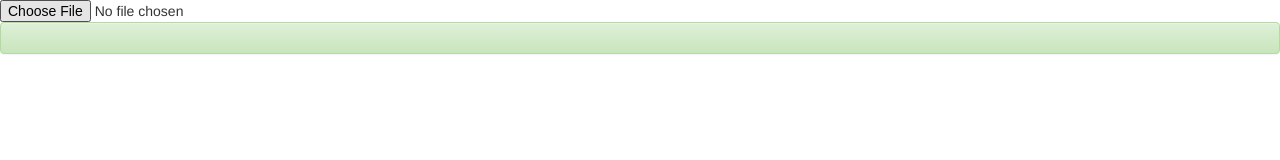
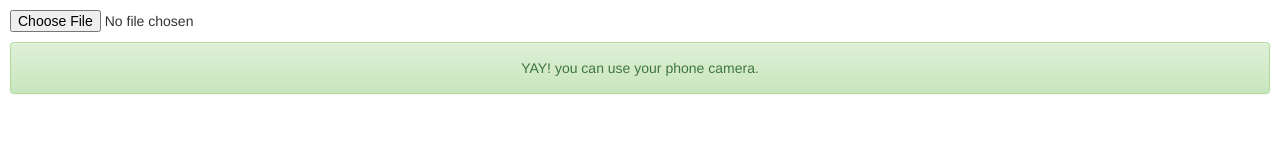
Before and after one commit to sroibon/media-capture-mobile-web, a website: page public/index.html in a window 1280 px wide. Drawn offline with nearby package versions, Linux system fonts and the light colour scheme.

Commit message:
Added alerts

```diff
--- /dev/null
+++ b/public/css/camera-capture.css
@@ -0,0 +1,14 @@
+input,
+.alert-success,
+.alert-danger {
+
+	margin: 10px !important;
+
+}
+
+
+.alert-success,
+.alert-danger {
+	display: none;
+	text-align: center;
+}
--- a/public/index.html
+++ b/public/index.html
@@ -6,6 +6,8 @@
 	<meta name="viewport" content="width=device-width, initial-scale=1">
 	<title>Camera Web Mobile</title>
 	<link rel='shortcut icon' href='favicon.ico' type='image/x-icon'/ >
+
+	<link rel="stylesheet" type="text/css" href="css/camera-capture.css">
 
 	<script
   src="https://code.jquery.com/jquery-3.1.1.min.js"
@@ -27,7 +29,13 @@
 
 	<input type="file" accept="image/*;capture=camera">
 
+	<div class="alert alert-success" role="alert">
+		<p>YAY! you can use your phone camera.</p>
+	</div>
 
+	<div class="alert alert-danger" role="alert">
+		<p>Your phone does not support Camera capture from this app.</p>
+	</div>
 
 	<script type="text/javascript" src="js/camera-capture.js"></script>
 </body>
--- a/public/js/camera-capture.js
+++ b/public/js/camera-capture.js
@@ -1,5 +1,7 @@
 console.log('Working!');
 
+var successAlert = $('.alert-success');
+var dangerAlert = $('.alert-danger');
 
 function hasGetUserMedia() {
 
@@ -9,13 +11,12 @@ function hasGetUserMedia() {
 if (hasGetUserMedia()) {
   // Good to go!
   console.log('You can use your camera!');
-  var successDiv = document.createElement('div');
-  successDiv.id = 'success';
-  successDiv.className = 'alert alert-success';
 
-  document.getElementsByTagName('body')[0].appendChild(successDiv);
+  successAlert.show();
 
 
 } else {
   console.log('getUserMedia() is not supported in your browser');
+  dangerAlert.show();
+
 }
```
